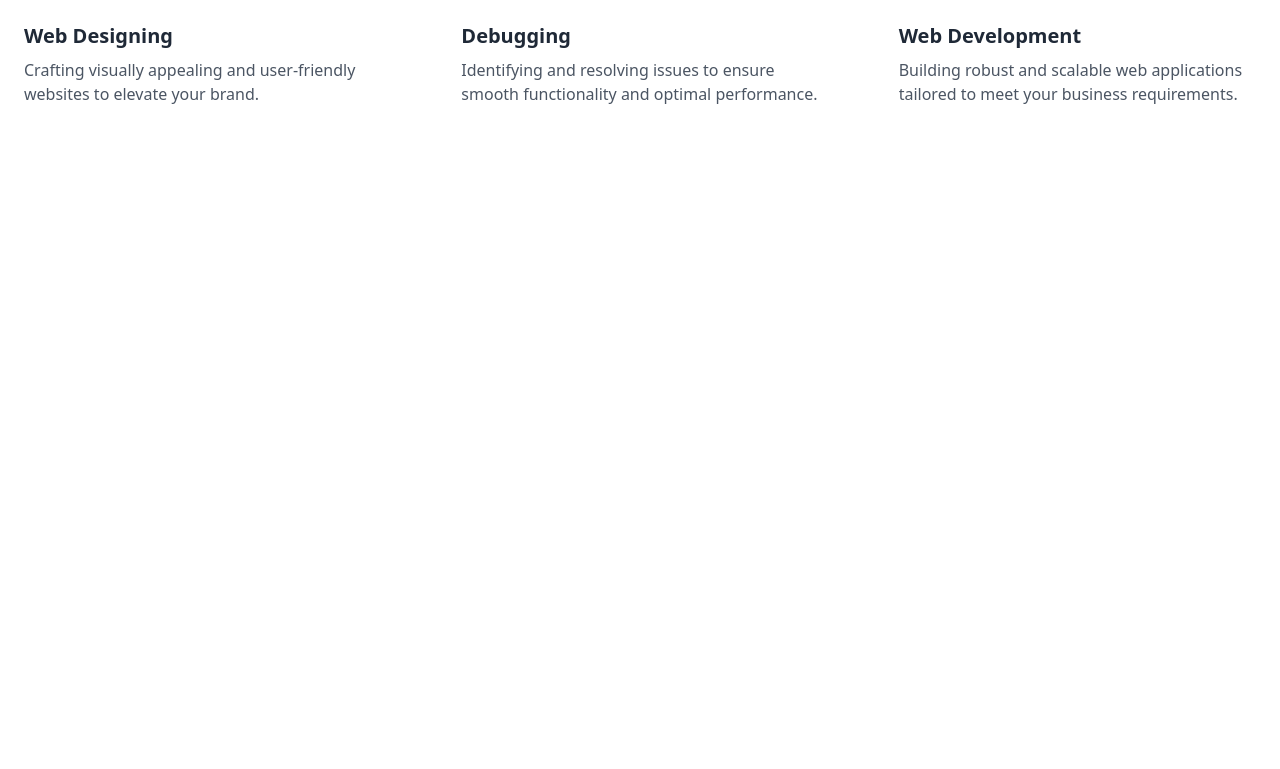
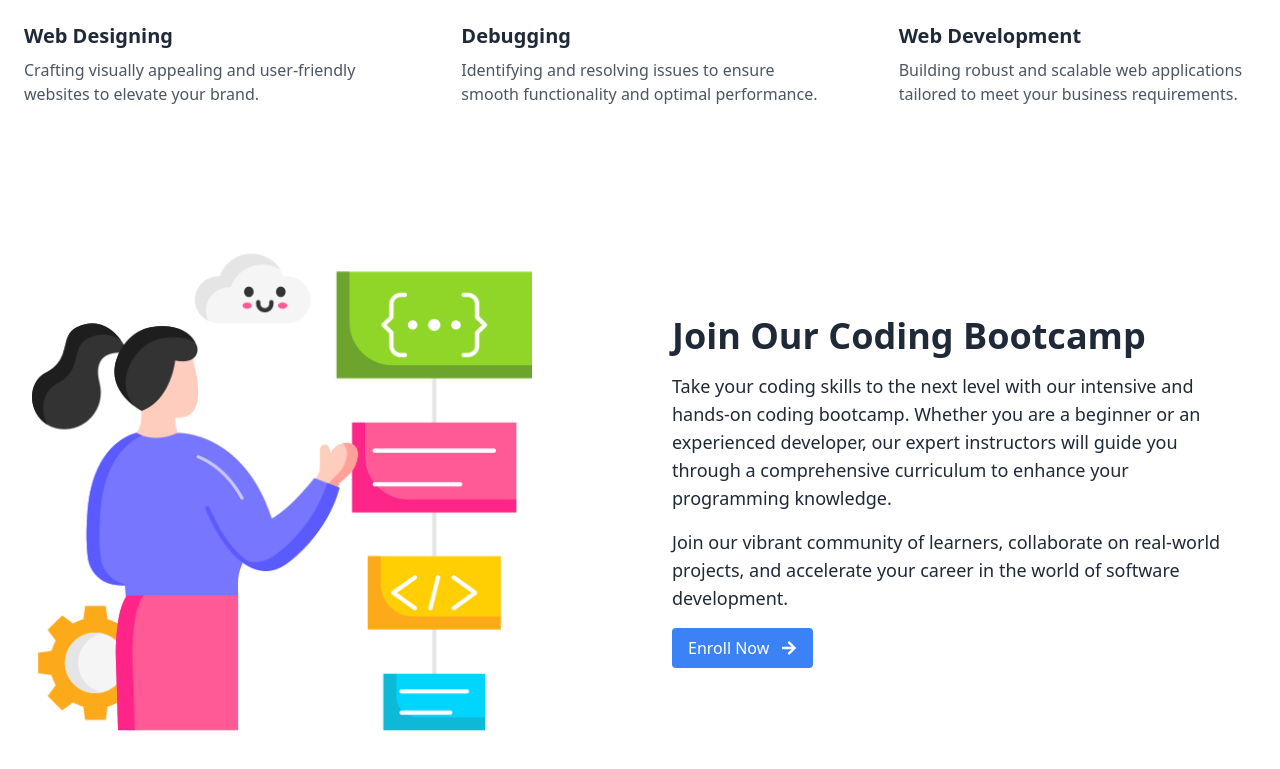
Before and after one commit to Saif-Rahman-801/Employee-Management-Client, a React (Vite) app: page / in a window 1280 px wide. Shown: the part 1623-2392 px from the top of the page. Before the commit the page ends 1833 px from the top, so only its background shows below. Built offline with nearby package versions, Linux system fonts and the light colour scheme; no server answers.

Commit message:
bootcamp component shown

```diff
--- /dev/null
+++ b/src/Pages/Home/Course.jsx
@@ -0,0 +1,34 @@
+import bootcampImage from "../../assets/developer.png"
+import { FaArrowRight } from "react-icons/fa";
+
+const Course = () => {
+    return (
+        <div className="container mx-auto mt-8 p-8 flex items-center">
+        {/* Left Side: Bootcamp Image */}
+        <div className="w-1/2">
+          <img src={bootcampImage} alt="Coding Bootcamp" className="w-[500px] h-auto rounded" />
+        </div>
+
+        {/* Right Side: Bootcamp Details */}
+        <div className="w-1/2 pl-8">
+          <h1 className="text-4xl font-bold mb-4">Join Our Coding Bootcamp</h1>
+          <p className="text-lg mb-4 font-medium ">
+            Take your coding skills to the next level with our intensive and hands-on coding bootcamp.
+            Whether you are a beginner or an experienced developer, our expert instructors will guide you
+            through a comprehensive curriculum to enhance your programming knowledge.
+          </p>
+          <p className="text-lg mb-4 font-medium">
+            Join our vibrant community of learners, collaborate on real-world projects, and
+            accelerate your career in the world of software development.
+          </p>
+          <button className="bg-blue-500 hover:bg-blue-600 text-white font-medium py-2 px-4 rounded focus:outline-none focus:shadow-outline-blue navUl">
+            <span>
+            Enroll Now</span> <FaArrowRight />
+
+          </button>
+        </div>
+      </div>
+    );
+};
+
+export default Course;
--- a/src/Pages/Home/Cutomer.jsx
+++ b/src/Pages/Home/Cutomer.jsx
@@ -1,4 +1,4 @@
-import competeImg from "../../assets/competence.png";
+import competeImg from "../../assets/award.png";
 
 const Cutomer = () => {
   return (
--- a/src/Pages/Home/Home.jsx
+++ b/src/Pages/Home/Home.jsx
@@ -2,6 +2,7 @@ import { useEffect, useState } from "react";
 import Banner from "./Banner";
 import Cutomer from "./Cutomer";
 import Service from "./Service";
+import Course from "./Course";
 // import Service from "./Service";
 
 const Home = () => {
@@ -26,6 +27,7 @@ const Home = () => {
           ))}
         </div>
       </div>
+      <Course />
     </div>
   );
 };
```
Also changed, not shown: public/testimonials.json (added, +23 -0 lines), src/assets/award.png (added), src/assets/developer.png (added).
